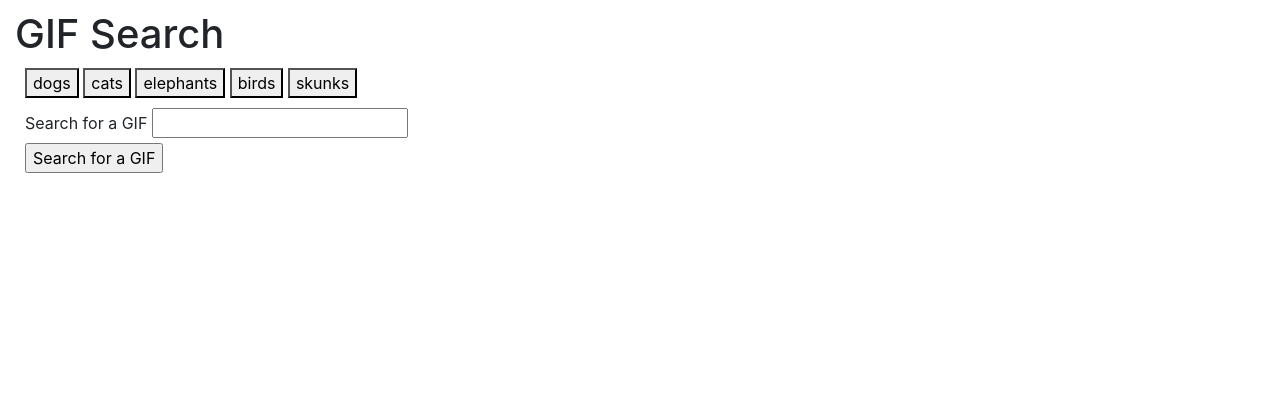
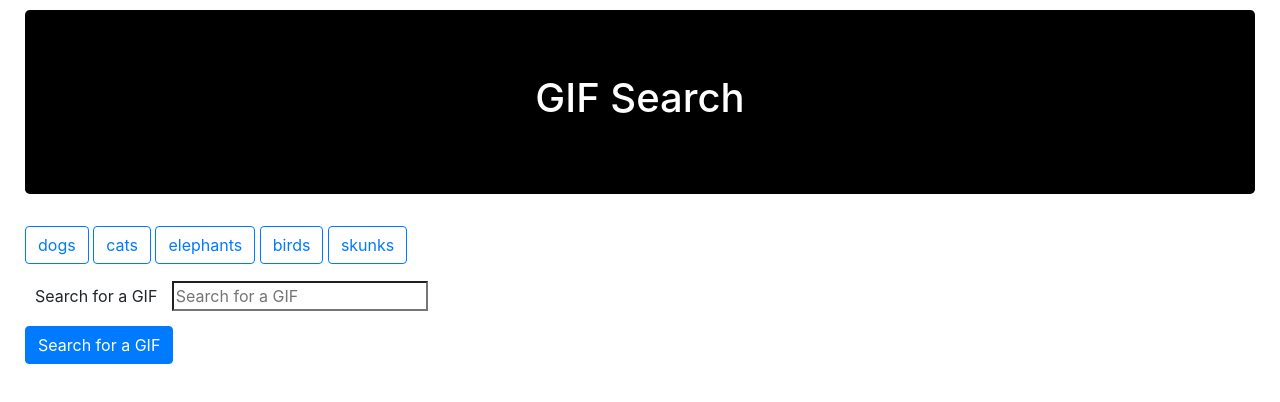
Before and after one commit to divijmathur/GIFSearch, a plain HTML site: page index.html in a window 1280 px wide. Drawn offline with nearby package versions, Linux system fonts and the light colour scheme.

Commit message:
changed styling of webpage and made the design more modern

```diff
--- a/gif.js
+++ b/gif.js
@@ -25,6 +25,7 @@ $("input[type=submit]").on('click', function() {
     var newGIF = $("input[type=text]").val();
     $("#buttons-view").append("<button>");
     $("#buttons-view button:last-child").attr("value", newGIF);
+    $("#buttons-view button:last-child").attr("class", "btn btn-outline-primary");
     $("#buttons-view button:last-child").text(newGIF);
     event.preventDefault();
 });
@@ -39,66 +40,3 @@ $(document).on('click','img', function() {
         $(this).attr('src', staticImage);
     }
 });
-
-
-
-
-
-// function renderButtons() {
-//         $("#buttons-view").empty();
-//         for (var i = 0; i < giphys.length; i++) {
-//             var buttonCreate = $("<button>");
-//             buttonCreate.addClass("giphys");
-//             buttonCreate.attr("data-giphy", giphys[i]);
-//             buttonCreate.text(giphys[i]);
-//             $('#buttons-view').append(buttonCreate);
-//         }
-// }
-
-// renderButtons();
-
-// $("#add-giphy").on('click',function() {
-//         event.preventDefault();
-//         var gifVal = $("#giphy-input").val();
-//         var u = "https://api.giphy.com/v1/gifs/search?api_key=sKYmnUIjhERlGh0oJCv82J2pKvVCfeeU&q=" + gifVal + "&limit=10&offset=0&rating=G&lang=en";
-//         // console.log(u);
-
-//         $.ajax({
-//             url: u,
-//             method: "GET"
-//         }).then(function(response){
-//             console.log(response);
-
-//             for (var i = 0; i < response.data.length; i++) {
-//                 var a = $("<img>");
-//                 a.attr('src', response.data[i].images.downsized_still.url);
-//                 $('#giphy-view').append(a);
-
-//             }
-//             giphys.push(gifVal);
-//             renderButtons(gifVal);
-//         });
-// });
-
-// $(".giphys").on('click', function() {
-//     event.preventDefault();
-//         var gifVal = $(".giphys").val();
-//         var u = "https://api.giphy.com/v1/gifs/search?api_key=sKYmnUIjhERlGh0oJCv82J2pKvVCfeeU&q=" + gifVal + "&limit=10&offset=0&rating=G&lang=en";
-//         // console.log(u);
-
-//         $.ajax({
-//             url: u,
-//             method: "GET"
-//         }).then(function(response){
-//             console.log(response);
-
-//             for (var i = 0; i < response.data.length; i++) {
-//                 var a = $("<img>");
-//                 a.attr('src', response.data[i].images.downsized_still.url);
-//                 $('#giphy-view').append(a);
-
-//             }
-//             // giphys.push(gifVal);
-//             renderButtons(gifVal);
-//         });
-// });
--- a/index.html
+++ b/index.html
@@ -10,23 +10,24 @@
 </head>
 <body>
     <div class="container-fluid">
-        <h1>GIF Search</h1>
+        <div class="jumbotron text-center" style="background-color: black;"><h1>GIF Search</h1></div>
+
 
         <!-- Movies will get dumped here -->
         <div id="buttons-view">
-            <button value="dogs">dogs</button>
-            <button value="cats">cats</button>
-            <button value="elephants">elephants</button>
-            <button value="birds">birds</button>
-            <button value="skunks">skunks</button>
+            <button value="dogs" class="btn btn-outline-primary">dogs</button>
+            <button value="cats" class="btn btn-outline-primary">cats</button>
+            <button value="elephants" class="btn btn-outline-primary">elephants</button>
+            <button value="birds" class="btn btn-outline-primary">birds</button>
+            <button value="skunks" class="btn btn-outline-primary">skunks</button>
         </div>
 
             <form id="giphy-form">
-                <label for="giphy-input">Search for a GIF</label>
-                <input type="text" id="giphy-input"><br>
+                <label for="giphy-input" >Search for a GIF</label>
+                <input type="search" placeholder= "Search for a GIF" aria-label="Search" id="giphy-input"><br>
 
           <!-- Button triggers new movie to be added -->
-                <input id="add-giphy" type="submit" value="Search for a GIF">
+                <input id="add-giphy" type="submit" value="Search for a GIF" class="btn btn-primary">
             </form>
             <div id="giphy-view"></div>
         </div>
--- a/style.css
+++ b/style.css
@@ -4,3 +4,11 @@ button,
     input {
       margin: 10px;
     }
+
+label {
+  padding: 10px;
+}
+
+ h1{
+  color: white;
+ }
```
